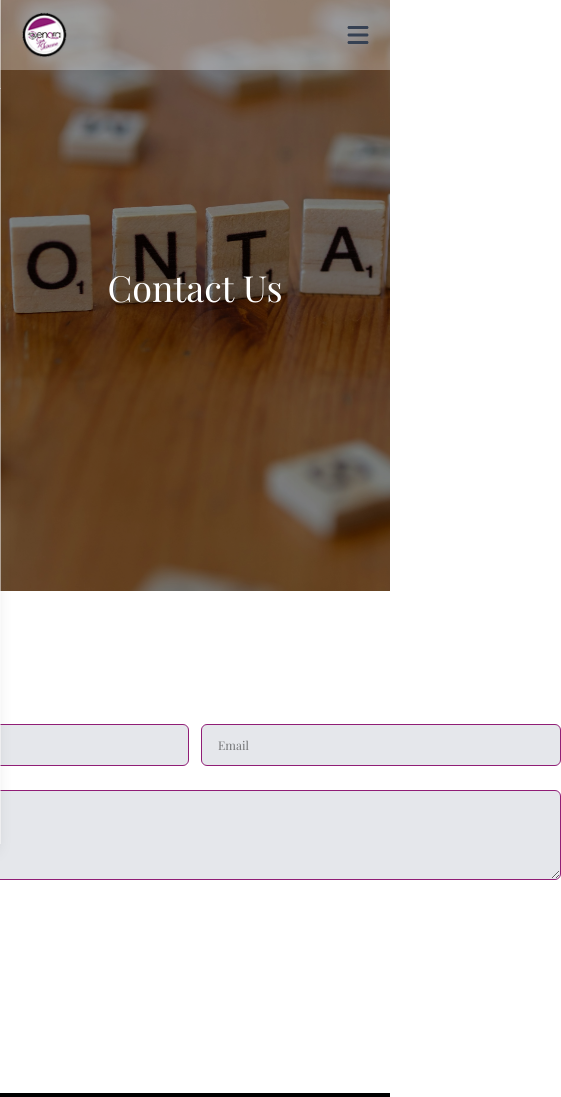
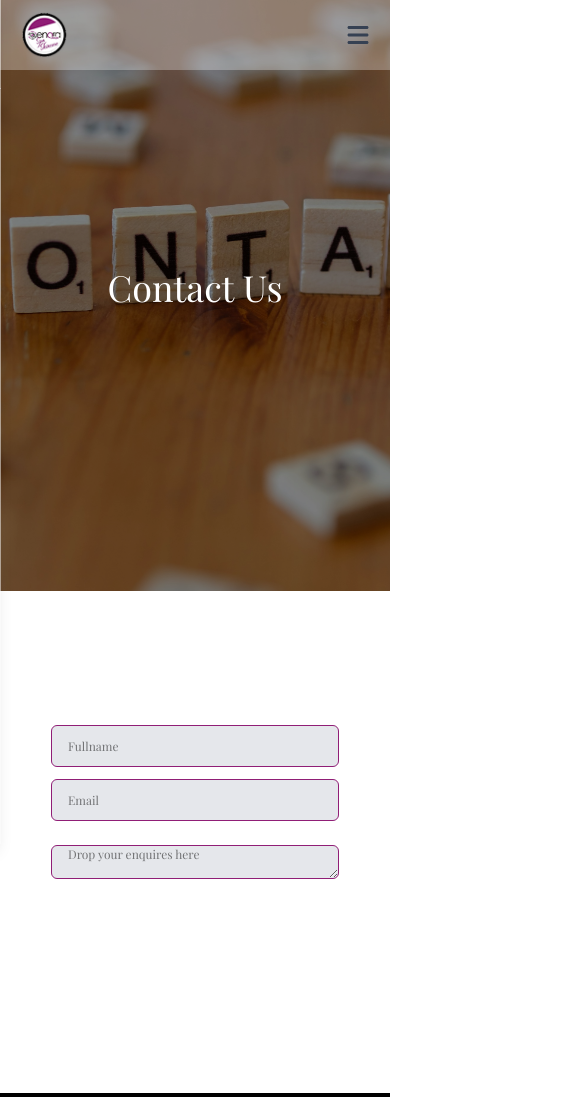
Before and after one commit to Sunmence-team/enoralifestyle, a React (Vite) app: page /contact in a window 390 px wide. Shown: the top 1097 px of the page, 561 px wide, since content can reach past the window. Built offline with nearby package versions, Linux system fonts and the light colour scheme; a web font is replaced by a local one.

Commit message:
update on contacts

```diff
--- a/src/pages/Contact.tsx
+++ b/src/pages/Contact.tsx
@@ -13,13 +13,13 @@ const Contact = () => {
         height="h-[70vh]" // home page is taller
       />
 
-      <div className='flex flex-col gap-6 items-center justify-center h-[50vh]'>
-        <div className='flex gap-3 items-center justify-center'>
-          <input type='name' placeholder='Fullname' value={name} onChange={(e) => setName(e.target.value)} className='bg-gray-200 w-90 px-4 py-3 rounded-md border border-(--primary-color) text-xs focus:ring-1 focus:ring-(--primary-color) ' />
-          <input type='email' placeholder='Email' value={email} onChange={(e) => setEmail(e.target.value)} className='bg-gray-200 w-90 px-4 py-3 rounded-md border border-(--primary-color) text-xs focus:ring-1 focus:ring-(--primary-color) ' />
+      <div className='flex flex-col gap-6 items-center justify-center h-[50vh] '>
+        <div className='flex flex-col md:flex-row lg:flex w-full gap-3 items-center justify-center'>
+          <input type='name' placeholder='Fullname' value={name} onChange={(e) => setName(e.target.value)} className='bg-gray-200 w-72 md:w-90 px-4 py-3 rounded-md border border-(--primary-color) text-xs focus:ring-1 focus:ring-(--primary-color) ' />
+          <input type='email' placeholder='Email' value={email} onChange={(e) => setEmail(e.target.value)} className='bg-gray-200 w-72 md:w-90 px-4 py-3 rounded-md border border-(--primary-color) text-xs focus:ring-1 focus:ring-(--primary-color) ' />
         </div>
 
-        <textarea placeholder='Drop your enquires here' className='bg-gray-200 w-183 px-4 py-7 rounded-md border border-(--primary-color) text-xs focus:ring-1 focus:ring-primary' />
+        <textarea placeholder='Drop your enquires here' className='bg-gray-200 w-72 md:w-[720px] px-4 py- rounded-md border border-(--primary-color) text-xs focus:ring-1 focus:ring-primary' />
 
       </div>
     </div>
```
